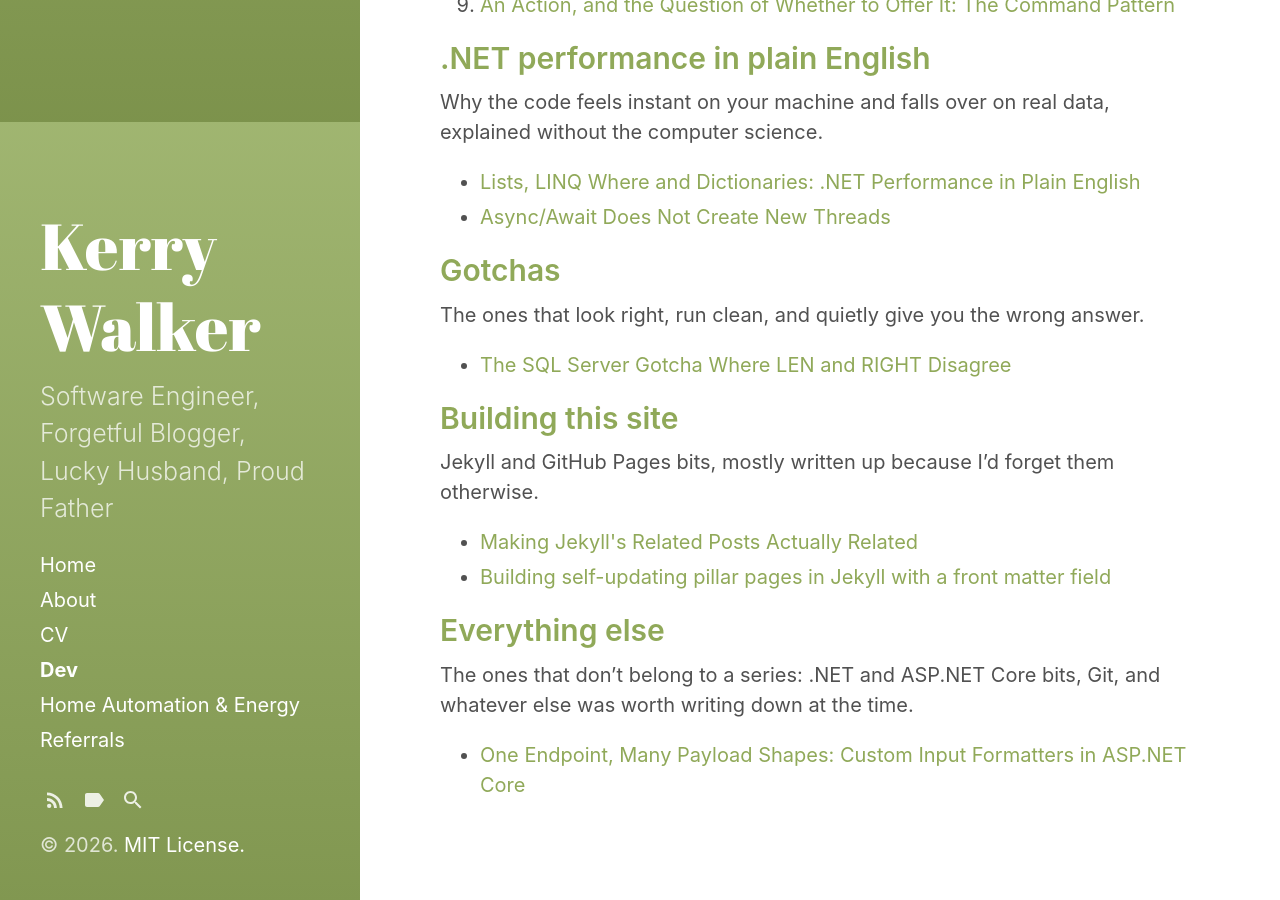
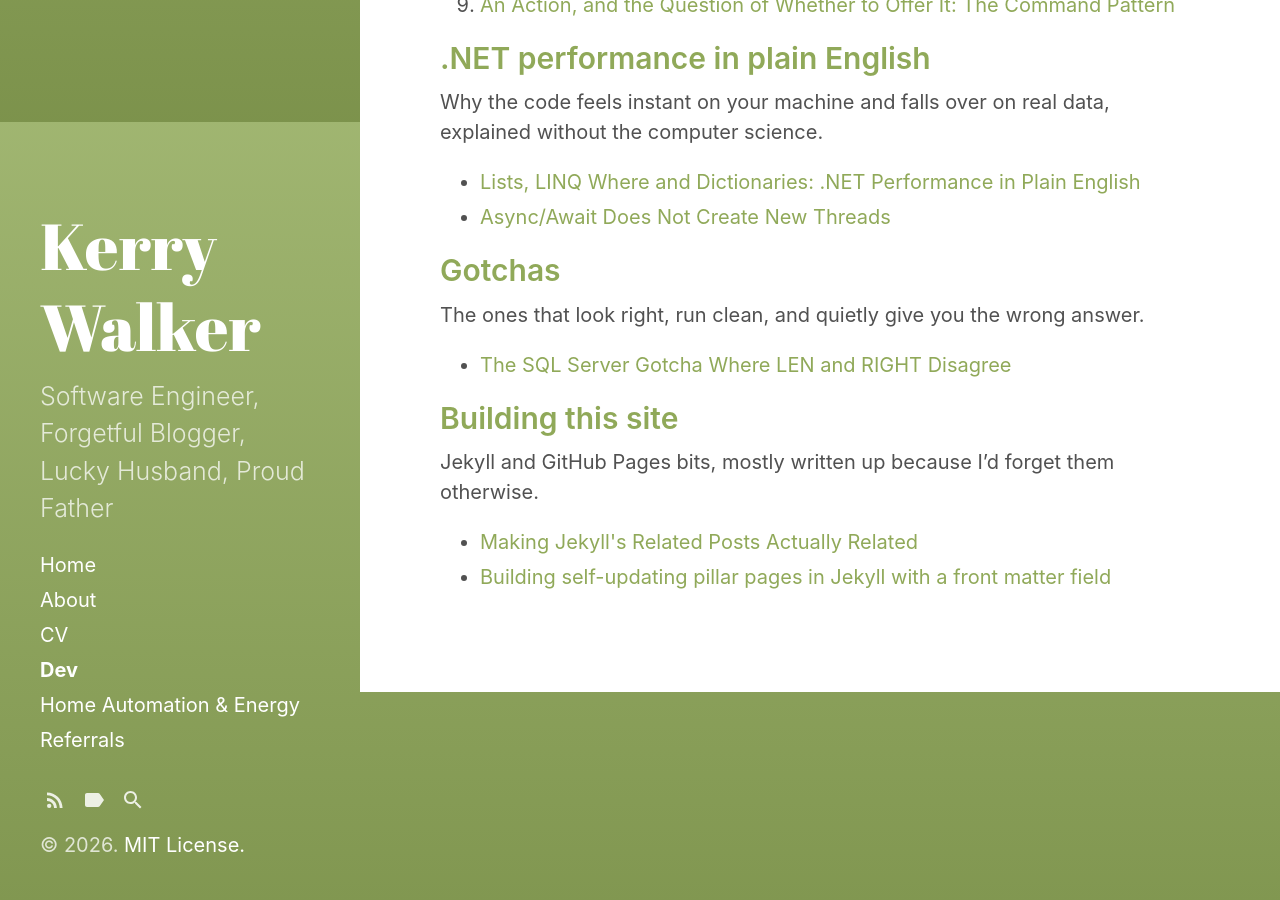
Before and after one commit to KerryWalker/KerryWalker.github.io, a Jekyll site: the page built from dev.md, in a window 1280 px wide and 900 px high, scrolled down 778 px. Built offline with Jekyll 4.4.1, drawn with Linux system fonts in a browser that asks for light colours.

Commit message:
Revert the pillar and dev index changes
Keeps the rewritten post and the Composite trim; drops the pillar: dev
field and the 'Everything else' section on dev.md, which were not asked
for. The post is back to having no pillar, as it was before.

```diff
--- a/dev.md
+++ b/dev.md
@@ -45,12 +45,3 @@ Jekyll and GitHub Pages bits, mostly written up because I'd forget them otherwis
 <ul>
 {% for post in jekyll_posts %}  <li><a href="{{ post.url | relative_url }}">{{ post.title }}</a></li>
 {% endfor %}</ul>
-
-## Everything else
-
-The ones that don't belong to a series: .NET and ASP.NET Core bits, Git, and whatever else was worth writing down at the time.
-
-{% assign dev_posts = site.posts | where: "pillar", "dev" | sort: "date" %}
-<ul>
-{% for post in dev_posts %}  <li><a href="{{ post.url | relative_url }}">{{ post.title }}</a></li>
-{% endfor %}</ul>
```
Also changed, not shown: _posts/2025-05-19-aspnet-core-custom-input-formatter.md (+0 -1 lines).
